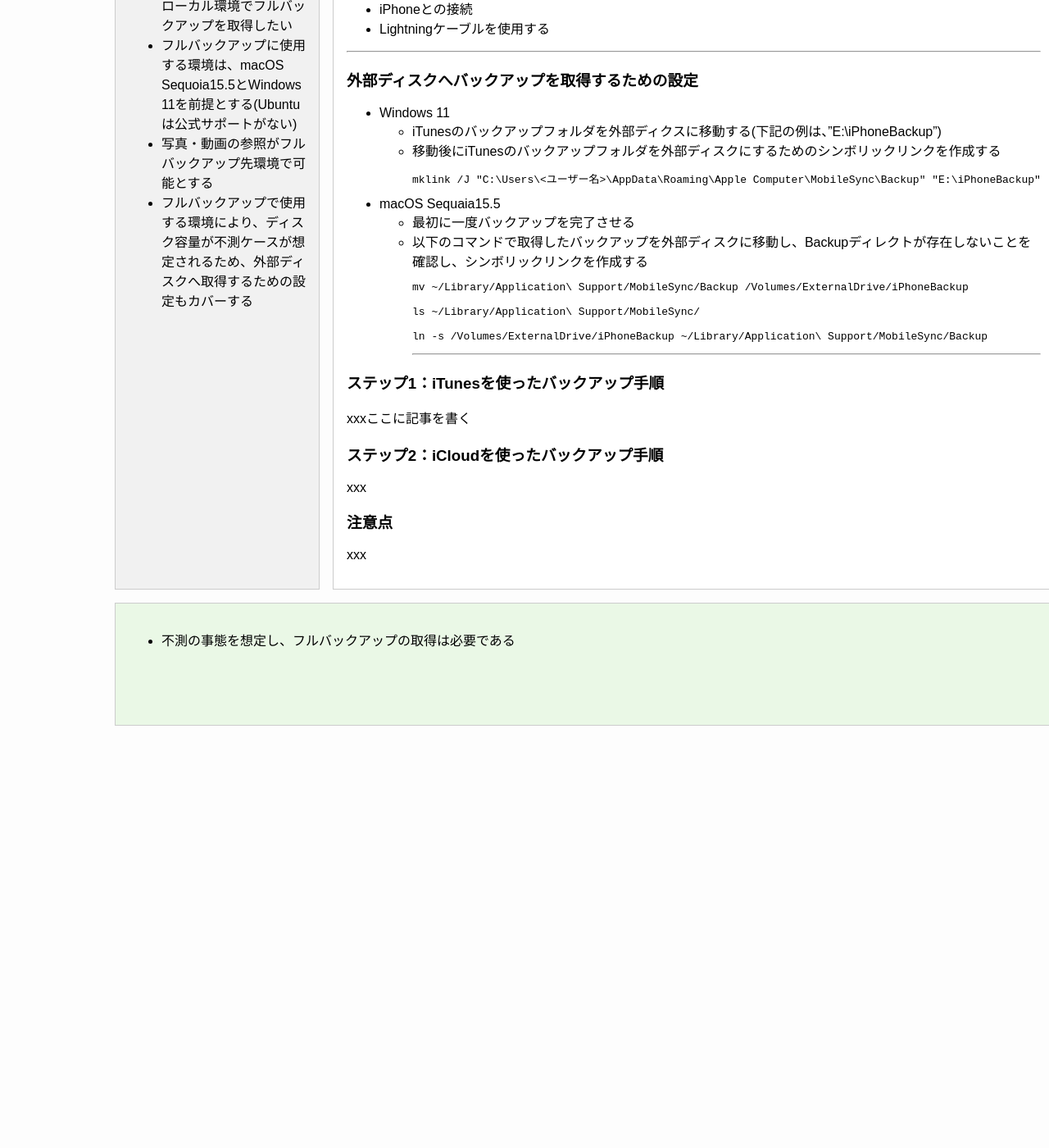
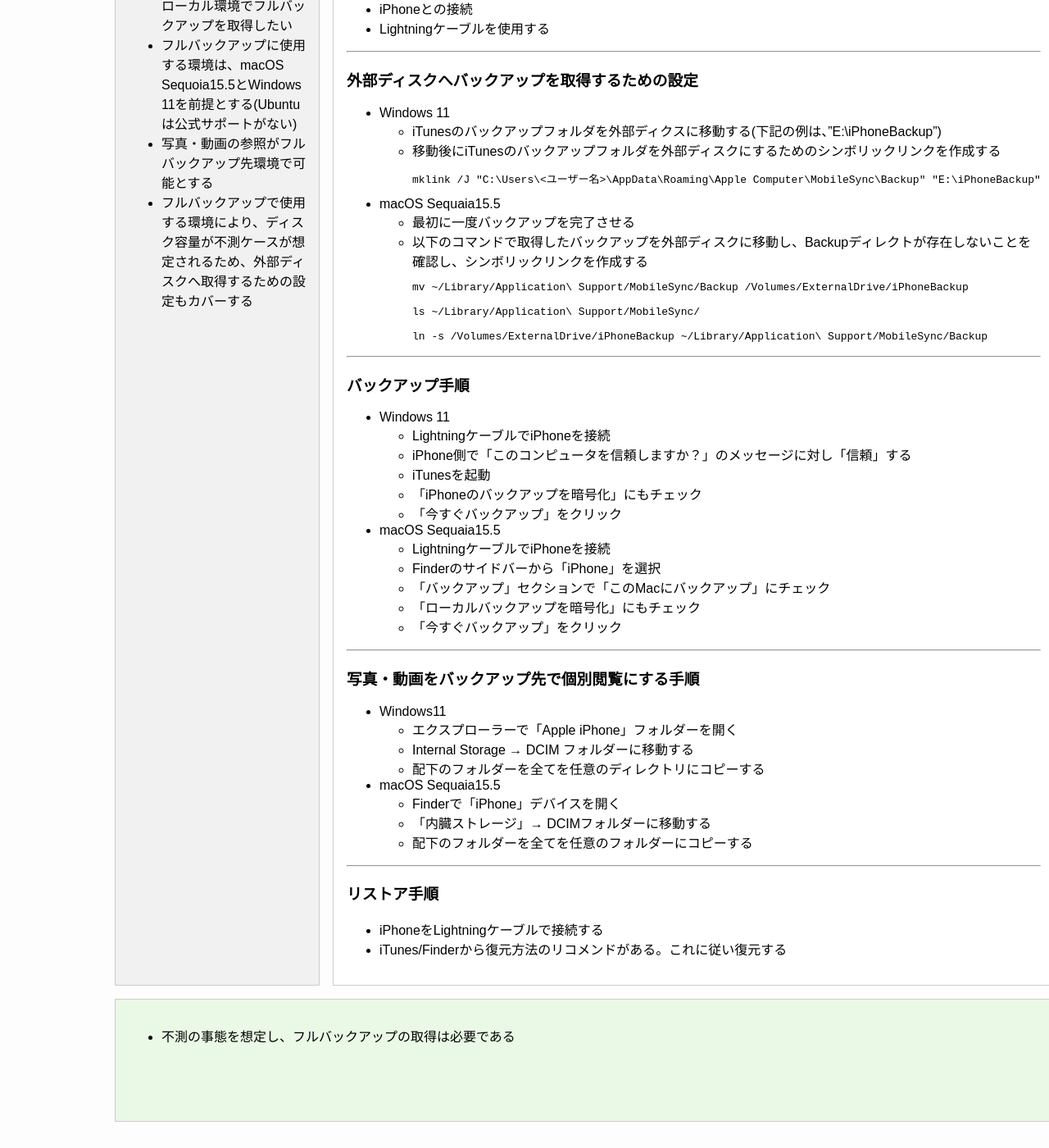
Before and after one commit to kazukifufu/homepage, a Jekyll site: the page built from _posts/2025-07-13-iphone-backup.md, in a window 1280 px wide and 1400 px high, scrolled down 365 px. Shown: the whole window at 82% size. Built offline with Jekyll 4.4.1, drawn with Linux system fonts in a browser that asks for light colours; before the commit the page ends 1282 px from its top, so only the background shows below that.

Commit message:
Revised 2025-07-13-iphone-backup.md

````diff
--- a/_posts/2025-07-13-iphone-backup.md
+++ b/_posts/2025-07-13-iphone-backup.md
@@ -36,13 +36,34 @@
 
       ln -s /Volumes/ExternalDrive/iPhoneBackup ~/Library/Application\ Support/MobileSync/Backup
       ```
+
 -----
+### バックアップ手順
+  - Windows 11
+    - LightningケーブルでiPhoneを接続
+    - iPhone側で「このコンピュータを信頼しますか？」のメッセージに対し「信頼」する
+    - iTunesを起動
+    - 「iPhoneのバックアップを暗号化」にもチェック
+    - 「今すぐバックアップ」をクリック
+  - macOS Sequaia15.5
+    - LightningケーブルでiPhoneを接続
+    - Finderのサイドバーから「iPhone」を選択
+    - 「バックアップ」セクションで「このMacにバックアップ」にチェック
+    - 「ローカルバックアップを暗号化」にもチェック
+    - 「今すぐバックアップ」をクリック
 
-### ステップ1：iTunesを使ったバックアップ手順
-xxxここに記事を書く
+-----
+### 写真・動画をバックアップ先で個別閲覧にする手順
+  - Windows11
+    - エクスプローラーで「Apple iPhone」フォルダーを開く
+    - Internal Storage → DCIM フォルダーに移動する
+    - 配下のフォルダーを全てを任意のディレクトリにコピーする
+  - macOS Sequaia15.5
+    - Finderで「iPhone」デバイスを開く
+    - 「内臓ストレージ」→ DCIMフォルダーに移動する
+    - 配下のフォルダーを全てを任意のフォルダーにコピーする
 
-### ステップ2：iCloudを使ったバックアップ手順
-xxx
-
-### 注意点
-xxx
+-----
+### リストア手順
+  - iPhoneをLightningケーブルで接続する
+  - iTunes/Finderから復元方法のリコメンドがある。これに従い復元する
````
